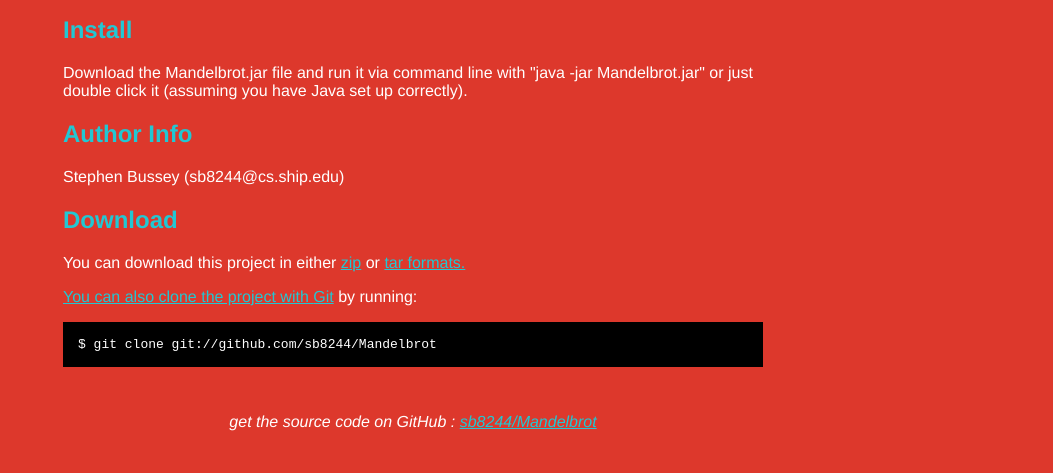
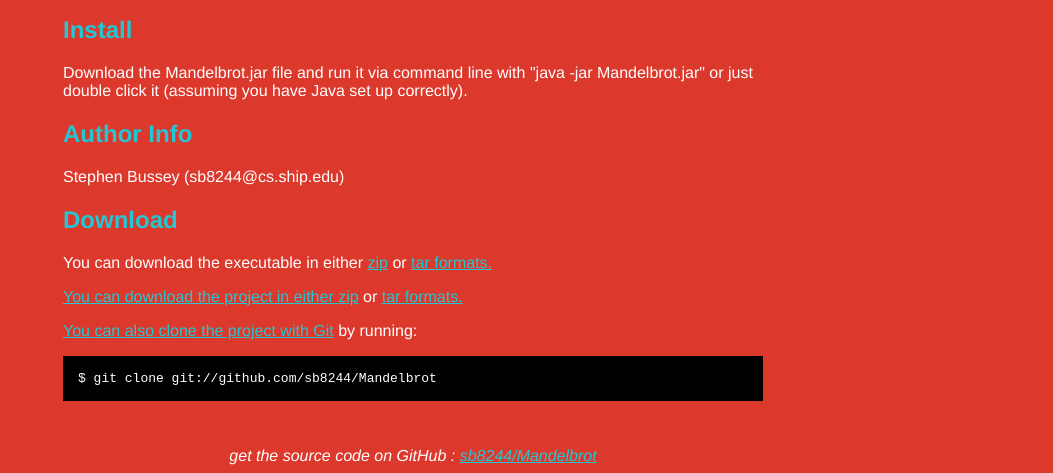
Before and after one commit to sb8244/Mandelbrot, a plain HTML site: page index.html in a window 1280 px wide. Shown: the part 354-827 px from the top of the page, without its empty margins (227-1280 px from the left). Before the commit the page ends 800 px from the top, so only its background shows below. Drawn offline with Linux system fonts and the light colour scheme.

Commit message:
updated index.html

```diff
--- a/index.html
+++ b/index.html
@@ -70,7 +70,12 @@
 
     <h2>Download</h2>
     <p>
-      You can download this project in either
+      You can download the executable in either
+      <a href="https://github.com/sb8244/Mandelbrot/zipball/runner">zip</a> or
+      <a href="https://github.com/sb8244/Mandelbrot/tarball/runner">tar formats.
+    </p>
+    <p>
+      You can download the project in either
       <a href="https://github.com/sb8244/Mandelbrot/zipball/master">zip</a> or
       <a href="https://github.com/sb8244/Mandelbrot/tarball/master">tar formats.
     </p>
```
